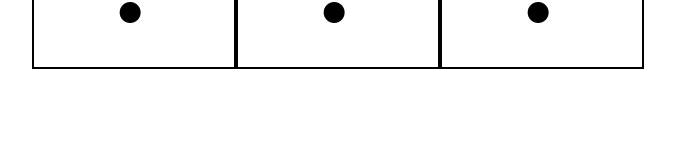
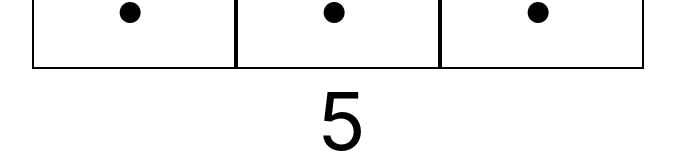
Before and after one commit to learn-academy-2021-charlie/treasure-hunt-kel-man, a React (Create React App) app: page / in a window 1280 px wide. Shown: the part 630-797 px from the top of the page, without its empty margins (298-973 px from the left). Built offline with nearby package versions, Linux system fonts and the light colour scheme.

Commit message:
adds a counter that decrements whenever player enters a guess as a new functional component

```diff
--- a/src/App.css
+++ b/src/App.css
@@ -1,5 +1,9 @@
 h1{
   text-align: center;
+}
+#counter{
+  text-align: center;
+  font-size: 5rem;
 }
 #square{
   height: 200px;
--- a/src/App.js
+++ b/src/App.js
@@ -1,6 +1,7 @@
 import React, { Component } from 'react'
 import './App.css'
 import Square from './components/Square'
+import GameStatus from './components/GameStatus'
 
 class App extends Component{
   constructor(props){
@@ -9,13 +10,14 @@ class App extends Component{
       board: ['?', '?', '?', '?', '?', '?', '?', '?', '?'],
       treasureLocation: null,
       bombLocation: null,
+      guesses: 5,
     }
   }
 
   componentDidMount(){
     let treasure = Math.floor(Math.random()*this.state.board.length)
     let bomb = Math.floor(Math.random()*this.state.board.length)
-    while(bomb == treasure){
+    while(bomb === treasure){
       bomb = Math.floor(Math.random()*this.state.board.length)
     }
     this.setState({
@@ -26,14 +28,17 @@ class App extends Component{
 
   handleGameplay = (index) => {
     const { board } = this.state
-    if(index == this.state.treasureLocation){
+    if(index === this.state.treasureLocation){
       board[index] = '💎'
-    } else if(index == this.state.bombLocation){
+    } else if(index === this.state.bombLocation){
       board[index] = '💣'
     }else {
       board[index] = '🌴'
     }
-    this.setState({board: board})
+    this.setState({
+      board: board,
+      guesses: this.state.guesses - 1
+    })
   }
 
   render(){
@@ -52,6 +57,7 @@ class App extends Component{
             )
           })}
         </div>
+        <GameStatus guesses={this.state.guesses}/>
       </>
     )
   }
--- /dev/null
+++ b/src/components/GameStatus.js
@@ -0,0 +1,14 @@
+import React from 'react'
+
+// Testing out using functional components within a class app, works fine
+const GameStatus = (props) => {
+  return(
+    <>
+      <div id='counter'>
+        {props.guesses}
+      </div>
+    </>
+  )
+}
+
+export default GameStatus
```
